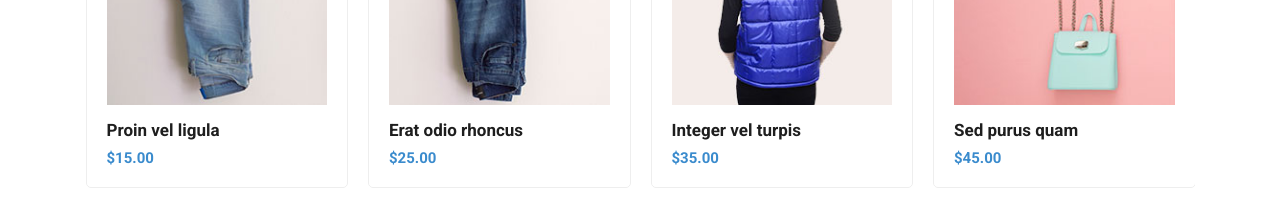
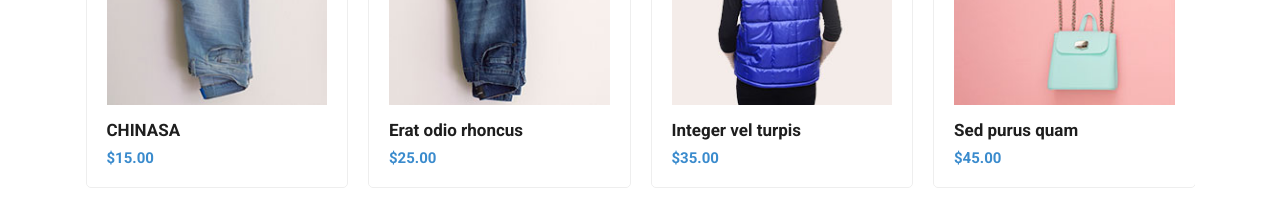
Before and after one commit to Mjuliet/MarketPeak_Ecommerce, a plain HTML site: page Marketpeak_website/index.html in a window 1280 px wide. Shown: the part 1140-1350 px from the top of the page. Drawn offline with Linux system fonts and the light colour scheme.

Commit message:
Add new features

```diff
--- a/Marketpeak_website/index.html
+++ b/Marketpeak_website/index.html
@@ -102,7 +102,7 @@
               <a href="single-product.html">
                 <div class="featured-item">
                   <img src="assets/images/item-01.jpg" alt="Item 1">
-                  <h4>Proin vel ligula</h4>
+                  <h4>CHINASA</h4>
                   <h6>$15.00</h6>
                 </div>
               </a>
```
Also changed, not shown: Marketpeak_website/ABOUT THIS TEMPLATE.txt, Marketpeak_website/products.html (line endings or trailing spaces).
